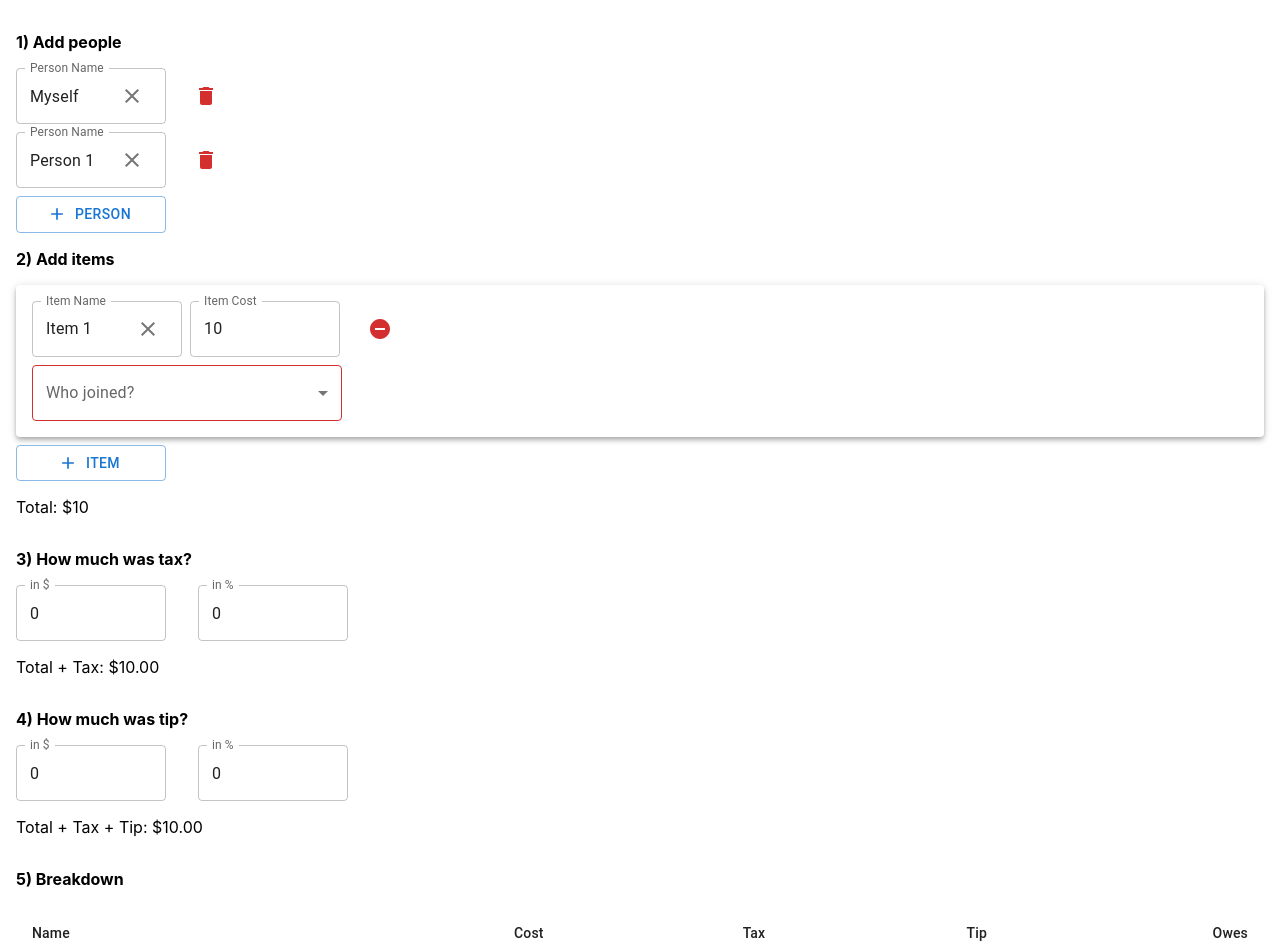
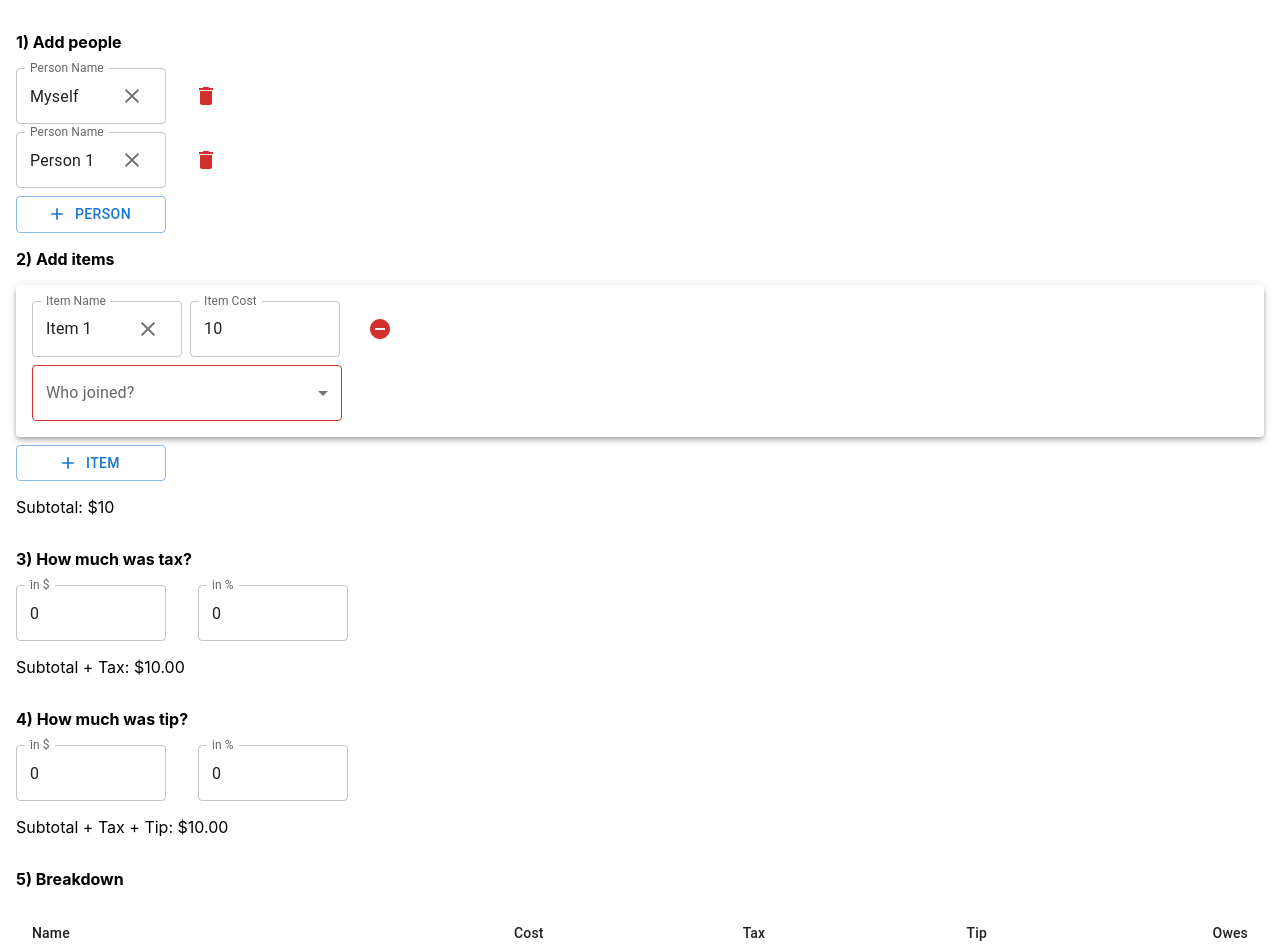
Before and after one commit to mtrejo0/cost-sharing, a React (Create React App) app: page / in a window 1280 px wide. Shown: the top 952 px of the page. Built offline with nearby package versions, Linux system fonts and the light colour scheme.

Commit message:
added better language

```diff
--- a/src/App2.tsx
+++ b/src/App2.tsx
@@ -74,22 +74,22 @@ function App() {
 
   const [items, setItems] = useState<Item[]>([initialItem]);
 
-  const totalItemCost = items.reduce((a, s) => a + s.cost, 0);
-  const totalItemCostPlusTax = (totalItemCost + taxDollars).toFixed(2);
-  const totalItemCostPlusTaxTip = (
-    totalItemCost +
+  const itemsSubtotal = items.reduce((a, s) => a + s.cost, 0);
+  const itemsSubtotalPlusTax = (itemsSubtotal + taxDollars).toFixed(2);
+  const itemsSubtotalPlusTaxTip = (
+    itemsSubtotal +
     tipDollars +
     taxDollars
   ).toFixed(2);
 
-  const peopleTotal = names.reduce((a, s) => a + personTotal(s), 0).toFixed(2);
+  const peopleSubtotal = names.reduce((a, s) => a + personTotal(s), 0).toFixed(2);
 
-  const peopleTotalTax = names
+  const peopleSubtotalPlusTax = names
     .reduce((a, s) => a + (personTotal(s) * taxPercentage) / 100, 0)
     .toFixed(2);
 
-  const peopleTotalAllIncluded =
-    parseFloat(peopleTotal) + tipDollars + taxDollars;
+  const peopleSubtotalPlusTaxTip =
+    parseFloat(peopleSubtotal) + tipDollars + taxDollars;
 
   const ITEM_HEIGHT = 48;
   const ITEM_PADDING_TOP = 8;
@@ -301,7 +301,7 @@ function App() {
         </Button>
       </Stack>
 
-      <p>Total: ${totalItemCost}</p>
+      <p>Subtotal: ${itemsSubtotal}</p>
 
       <b>
         <p>3) How much was tax?</p>
@@ -318,7 +318,7 @@ function App() {
             setTaxDollars(v);
 
             setTaxPercentage(
-              parseFloat(((v / totalItemCost) * 100).toFixed(2))
+              parseFloat(((v / itemsSubtotal) * 100).toFixed(2))
             );
           }}
         ></TextField>
@@ -331,7 +331,7 @@ function App() {
         ></TextField>
       </Stack>
 
-      <p>Total + Tax: ${totalItemCostPlusTax}</p>
+      <p>Subtotal + Tax: ${itemsSubtotalPlusTax}</p>
 
       <b>
         <p>4) How much was tip?</p>
@@ -349,7 +349,7 @@ function App() {
 
             setTipPercentage(
               parseFloat(
-                ((v / parseFloat(totalItemCostPlusTax)) * 100).toFixed(2)
+                ((v / parseFloat(itemsSubtotalPlusTax)) * 100).toFixed(2)
               )
             );
           }}
@@ -363,7 +363,7 @@ function App() {
         ></TextField>
       </Stack>
 
-      <p>Total + Tax + Tip: ${totalItemCostPlusTaxTip}</p>
+      <p>Subtotal + Tax + Tip: ${itemsSubtotalPlusTaxTip}</p>
 
       <b>
         <p>5) Breakdown</p>
@@ -417,11 +417,11 @@ function App() {
             <TableCell component="th" scope="row">
               Total
             </TableCell>
-            <TableCell align="right">${peopleTotal}</TableCell>
-            <TableCell align="right">${peopleTotalTax}</TableCell>
+            <TableCell align="right">${peopleSubtotal}</TableCell>
+            <TableCell align="right">${peopleSubtotalPlusTax}</TableCell>
             <TableCell align="right">${tipDollars.toFixed(2)}</TableCell>
             <TableCell align="right">
-              ${peopleTotalAllIncluded.toFixed(2)}
+              ${peopleSubtotalPlusTaxTip.toFixed(2)}
             </TableCell>
           </TableRow>
 
@@ -429,14 +429,14 @@ function App() {
             <TableCell component="th" scope="row">
               Expected
             </TableCell>
-            <TableCell align="right">${totalItemCost.toFixed(2)}</TableCell>
+            <TableCell align="right">${itemsSubtotal.toFixed(2)}</TableCell>
             <TableCell align="right">${taxDollars.toFixed(2)}</TableCell>
             <TableCell align="right">${tipDollars.toFixed(2)}</TableCell>
 
             <TableCell align="right">
               $
               {(
-                peopleTotalAllIncluded - parseFloat(totalItemCostPlusTaxTip)
+                peopleSubtotalPlusTaxTip - parseFloat(itemsSubtotalPlusTaxTip)
               ).toFixed(2)}
             </TableCell>
           </TableRow>
```
